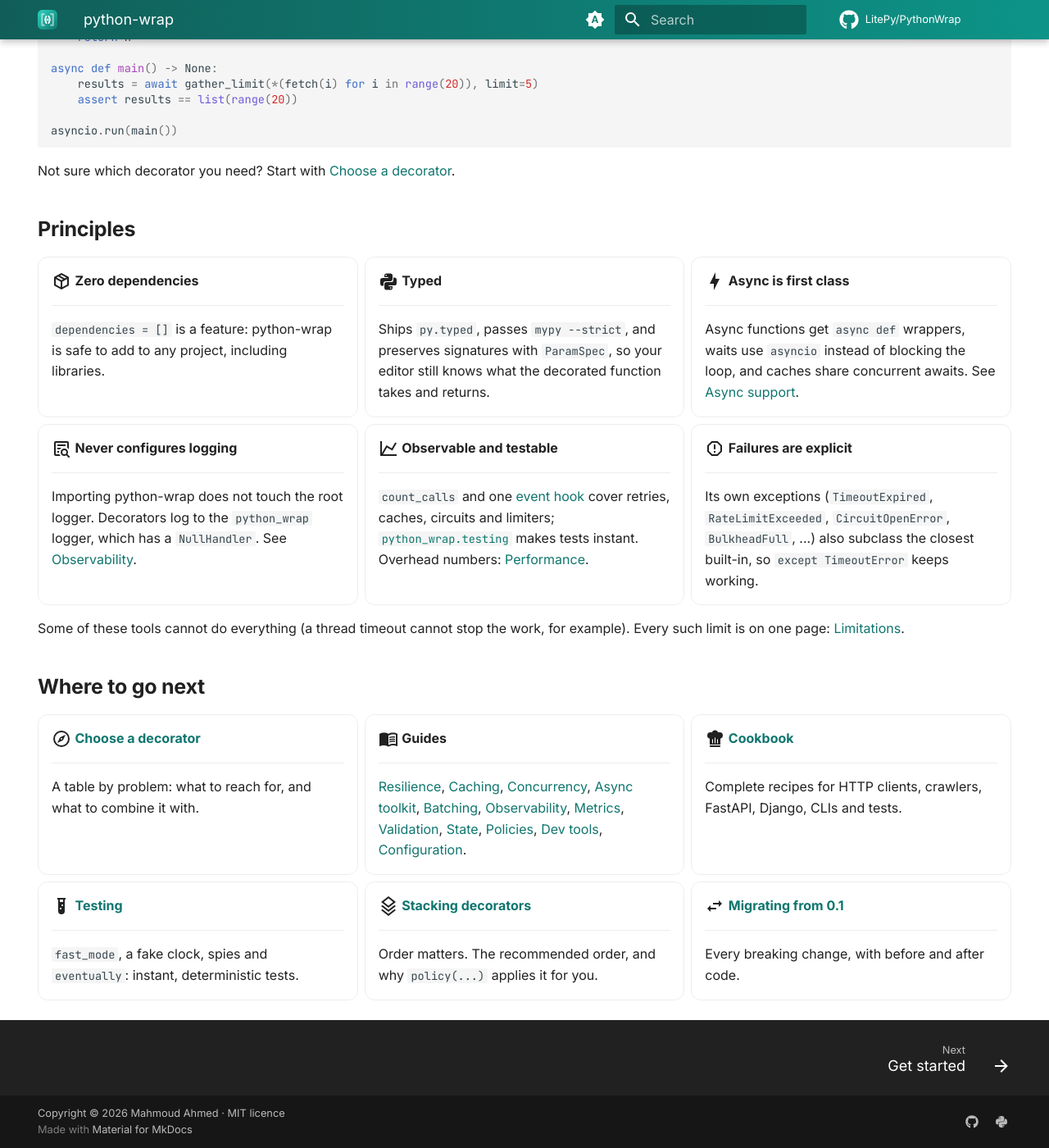
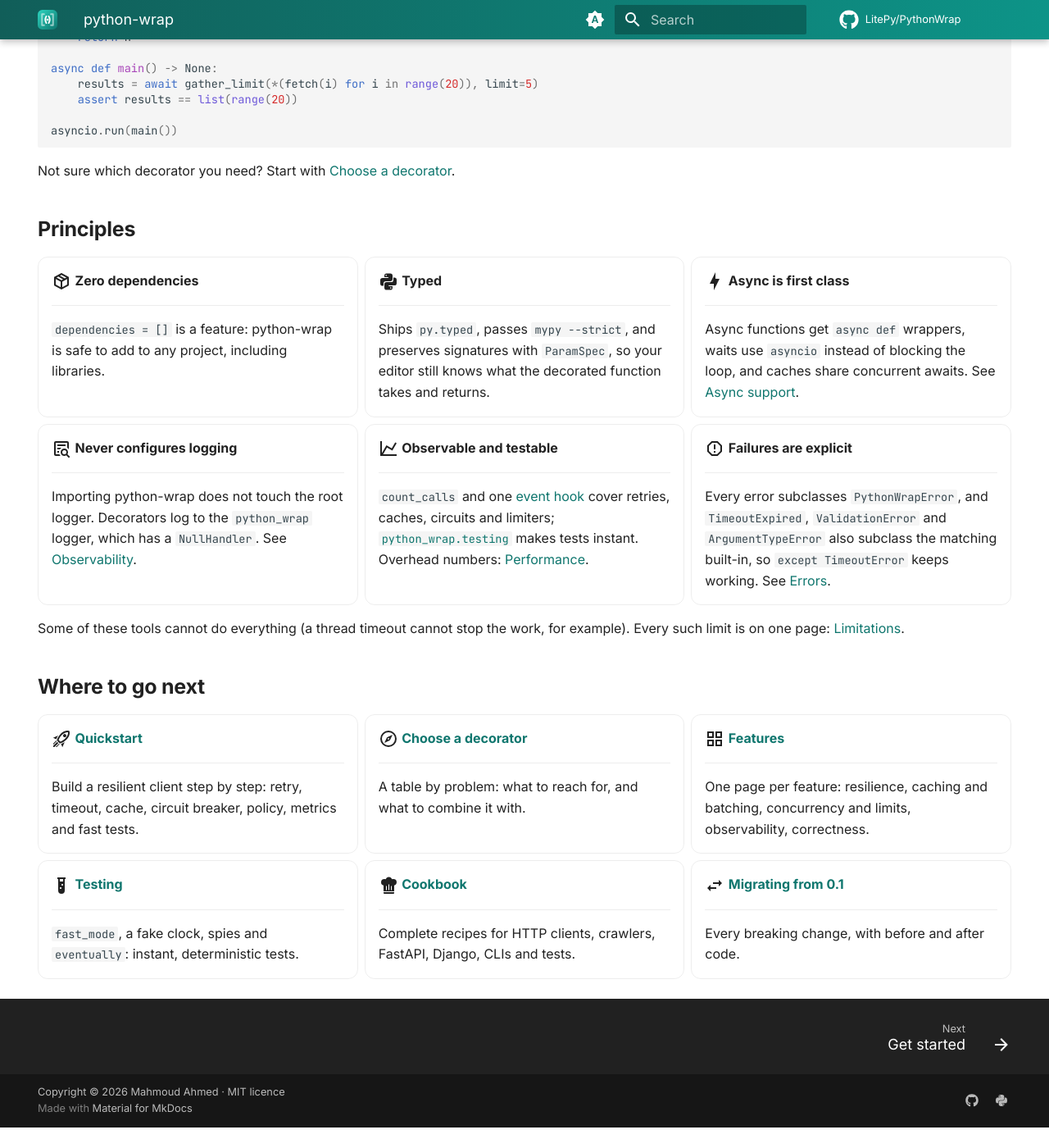
Before and after one commit to LitePy/PythonWrap, an MkDocs documentation site: the page built from docs/index.md, in a window 1280 px wide and 1400 px high, scrolled down 2173 px. Shown: the whole window at 82% size. Built offline with MkDocs 1.6.1 and Material for MkDocs 9.7.7, drawn with Linux system fonts in a browser that asks for light colours; comment, search, counter and statistics services are not loaded; after the commit the page ends 3548 px from its top, so only the background shows below that.

Commit message:
Point README and home page at the new docs structure; correct the errors docstring

```diff
--- a/docs/index.md
+++ b/docs/index.md
@@ -15,7 +15,7 @@ hide:
 bulkhead, batching, async helpers, metrics and test helpers. One import, sync and async,
 fully typed, zero dependencies.</p>
 
-[Get started](#install){ .md-button .md-button--primary }
+[Get started](get-started/quickstart.md){ .md-button .md-button--primary }
 [Choose a decorator](get-started/choosing.md){ .md-button }
 [View on GitHub](https://github.com/LitePy/PythonWrap){ .md-button }
 
@@ -225,7 +225,7 @@ Not sure which decorator you need? Start with [Choose a decorator](get-started/c
 
     ---
 
-    Its own exceptions (`TimeoutExpired`, `RateLimitExceeded`, `CircuitOpenError`, `BulkheadFull`, ...) also subclass the closest built-in, so `except TimeoutError` keeps working.
+    Every error subclasses `PythonWrapError`, and `TimeoutExpired`, `ValidationError` and `ArgumentTypeError` also subclass the matching built-in, so `except TimeoutError` keeps working. See [Errors](get-started/errors.md).
 
 </div>
 
@@ -235,23 +235,23 @@ Some of these tools cannot do everything (a thread timeout cannot stop the work,
 
 <div class="grid cards" markdown>
 
+-   :material-rocket-launch-outline:{ .lg .middle } __[Quickstart](get-started/quickstart.md)__
+
+    ---
+
+    Build a resilient client step by step: retry, timeout, cache, circuit breaker, policy, metrics and fast tests.
+
 -   :material-compass-outline:{ .lg .middle } __[Choose a decorator](get-started/choosing.md)__
 
     ---
 
     A table by problem: what to reach for, and what to combine it with.
 
--   :material-book-open-variant:{ .lg .middle } __Guides__
+-   :material-view-grid-outline:{ .lg .middle } __[Features](features/index.md)__
 
     ---
 
-    [Resilience](features/resilience/index.md), [Caching](features/caching/index.md), [Concurrency](features/concurrency/index.md), [Async toolkit](features/concurrency/async-helpers.md), [Batching](features/caching/batching.md), [Observability](features/observability/index.md), [Metrics](features/observability/metrics.md), [Validation](features/correctness/validation.md), [State](features/correctness/state.md), [Policies](features/resilience/policies.md), [Dev tools](features/devtools.md), [Configuration](features/configuration.md).
-
--   :material-chef-hat:{ .lg .middle } __[Cookbook](cookbook/index.md)__
-
-    ---
-
-    Complete recipes for HTTP clients, crawlers, FastAPI, Django, CLIs and tests.
+    One page per feature: resilience, caching and batching, concurrency and limits, observability, correctness.
 
 -   :material-test-tube:{ .lg .middle } __[Testing](testing/index.md)__
 
@@ -259,11 +259,11 @@ Some of these tools cannot do everything (a thread timeout cannot stop the work,
 
     `fast_mode`, a fake clock, spies and `eventually`: instant, deterministic tests.
 
--   :material-layers-triple-outline:{ .lg .middle } __[Stacking decorators](get-started/stacking.md)__
+-   :material-chef-hat:{ .lg .middle } __[Cookbook](cookbook/index.md)__
 
     ---
 
-    Order matters. The recommended order, and why `policy(...)` applies it for you.
+    Complete recipes for HTTP clients, crawlers, FastAPI, Django, CLIs and tests.
 
 -   :material-swap-horizontal:{ .lg .middle } __[Migrating from 0.1](project/migration.md)__
 
```
Also changed, not shown: README.md (+10 -10 lines), docs/features/caching/index.md (+1 -1 lines), docs/project/migration.md (+1 -1 lines), 1 other file.
